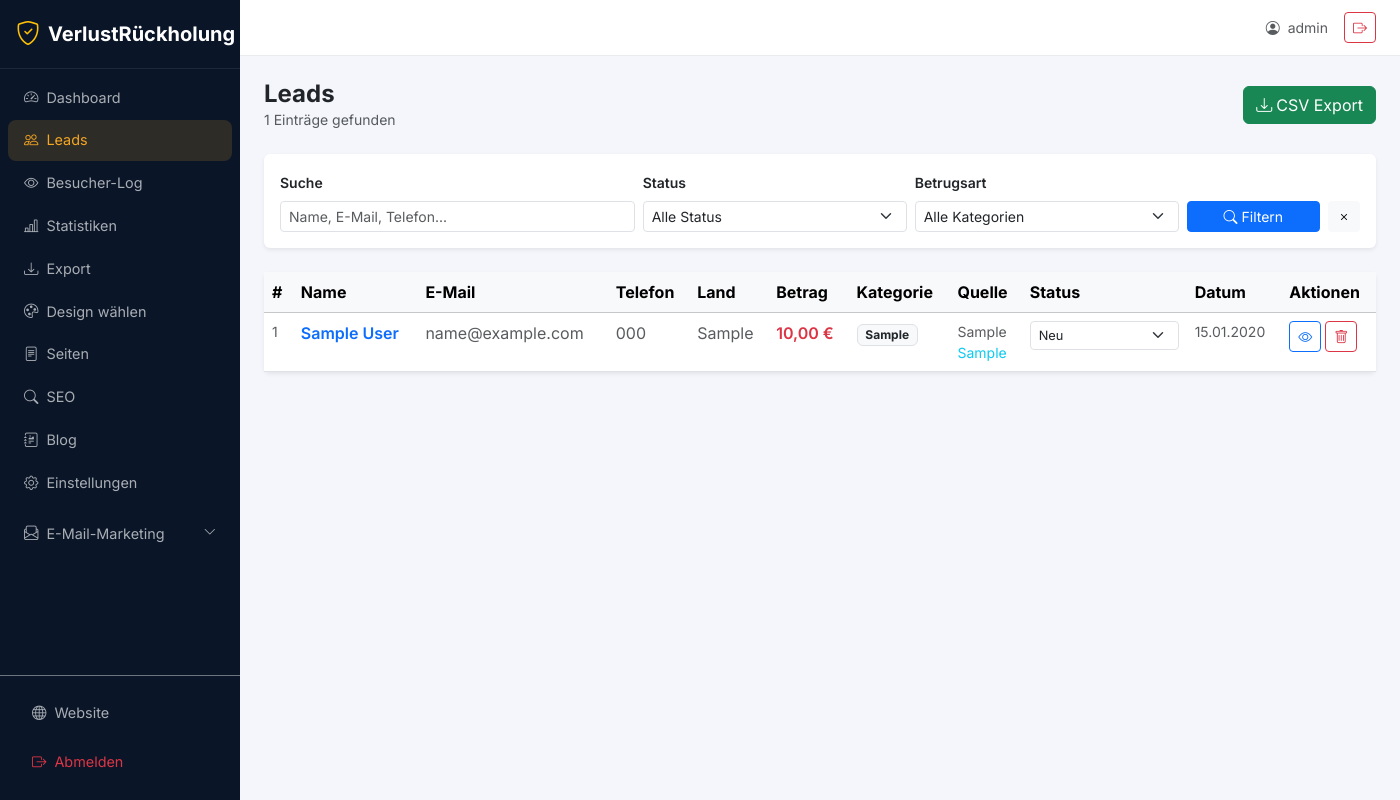
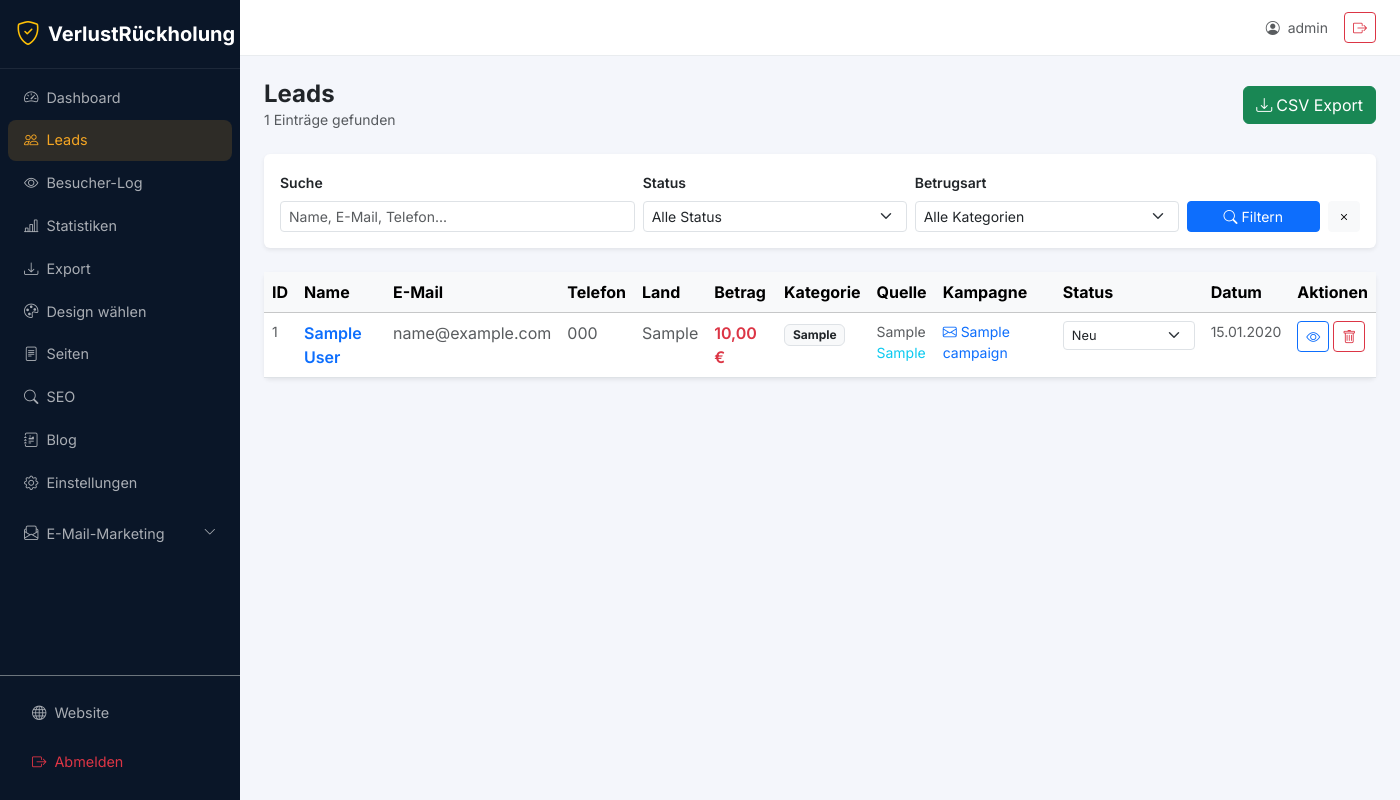
Before and after one commit to berndmarcel860-byte/Scmlds, a PHP site: page /admin/leads.php in a window 1400 px wide. Run offline with PHP 8.4, Linux system fonts and the light colour scheme; a user stored in the database is signed in; tables that the repository leaves empty hold one stand-in row (values such as "Sample post"); some libraries are stand-ins or nearby versions.

Commit message:
feat: add ID label + Kampagne column to leads table
Agent-Logs-Url: https://github.com/berndmarcel860-byte/Scmlds/sessions/529dbfc0-b728-4519-8d92-062843af56d5

Co-authored-by: berndmarcel860-byte <237513138+berndmarcel860-byte@users.noreply.github.com>

```diff
--- a/admin/leads.php
+++ b/admin/leads.php
@@ -123,7 +123,7 @@ $categories = ['Krypto-Betrug', 'Forex-Betrug', 'Fake-Broker', 'Romance-Scam mit
                     <table class="table table-hover mb-0">
                         <thead class="table-light">
                             <tr>
-                                <th>#</th>
+                                <th>ID</th>
                                 <th>Name</th>
                                 <th>E-Mail</th>
                                 <th>Telefon</th>
@@ -131,6 +131,7 @@ $categories = ['Krypto-Betrug', 'Forex-Betrug', 'Fake-Broker', 'Romance-Scam mit
                                 <th>Betrag</th>
                                 <th>Kategorie</th>
                                 <th>Quelle</th>
+                                <th>Kampagne</th>
                                 <th>Status</th>
                                 <th>Datum</th>
                                 <th>Aktionen</th>
@@ -166,6 +167,16 @@ $categories = ['Krypto-Betrug', 'Forex-Betrug', 'Fake-Broker', 'Romance-Scam mit
                                     <?= htmlspecialchars($lead['lead_source'] ?: 'website', ENT_QUOTES, 'UTF-8') ?>
                                     <?php if (!empty($lead['utm_source'])): ?>
                                         <br><span class="text-info"><?= htmlspecialchars($lead['utm_source'], ENT_QUOTES, 'UTF-8') ?></span>
+                                    <?php endif; ?>
+                                </td>
+                                <td class="text-muted small">
+                                    <?php if (!empty($lead['campaign_name'])): ?>
+                                        <a href="mailing/stats.php?campaign_id=<?= (int)$lead['campaign_id'] ?>"
+                                           class="text-decoration-none text-primary" title="Kampagne öffnen">
+                                            <i class="bi bi-envelope me-1"></i><?= htmlspecialchars($lead['campaign_name'], ENT_QUOTES, 'UTF-8') ?>
+                                        </a>
+                                    <?php else: ?>
+                                        <span class="text-muted">–</span>
                                     <?php endif; ?>
                                 </td>
                                 <td>
@@ -204,7 +215,7 @@ $categories = ['Krypto-Betrug', 'Forex-Betrug', 'Fake-Broker', 'Romance-Scam mit
                             </tr>
                         <?php endforeach; ?>
                         <?php if (empty($leads)): ?>
-                            <tr><td colspan="11" class="text-center text-muted py-5">
+                            <tr><td colspan="12" class="text-center text-muted py-5">
                                 <i class="bi bi-inbox fs-1 d-block mb-2"></i>
                                 Keine Leads gefunden.
                             </td></tr>
--- a/includes/functions.php
+++ b/includes/functions.php
@@ -607,27 +607,37 @@ function get_leads(array $filters = [], int $page = 1, int $per_page = 20): arra
     $params = [];
 
     if (!empty($filters['status'])) {
-        $where[] = 'status = :status';
+        $where[] = 'l.status = :status';
         $params[':status'] = $filters['status'];
     }
     if (!empty($filters['search'])) {
-        $where[] = '(first_name LIKE :s OR last_name LIKE :s OR email LIKE :s OR phone LIKE :s)';
+        $where[] = '(l.first_name LIKE :s OR l.last_name LIKE :s OR l.email LIKE :s OR l.phone LIKE :s)';
         $params[':s'] = '%' . $filters['search'] . '%';
     }
     if (!empty($filters['category'])) {
-        $where[] = 'platform_category = :cat';
+        $where[] = 'l.platform_category = :cat';
         $params[':cat'] = $filters['category'];
     }
 
     $whereSQL = implode(' AND ', $where);
     $offset = ($page - 1) * $per_page;
 
-    $countStmt = $pdo->prepare("SELECT COUNT(*) FROM leads WHERE $whereSQL");
+    $countStmt = $pdo->prepare("SELECT COUNT(*) FROM leads l WHERE $whereSQL");
     $countStmt->execute($params);
     $total = (int) $countStmt->fetchColumn();
 
     $stmt = $pdo->prepare(
-        "SELECT * FROM leads WHERE $whereSQL ORDER BY created_at DESC LIMIT :limit OFFSET :offset"
+        "SELECT l.*,
+            (SELECT c.name
+             FROM mailing_recipients mr
+             JOIN mailing_campaigns c ON c.id = mr.campaign_id
+             WHERE mr.email = l.email
+             ORDER BY mr.id DESC LIMIT 1) AS campaign_name,
+            (SELECT mr.campaign_id
+             FROM mailing_recipients mr
+             WHERE mr.email = l.email
+             ORDER BY mr.id DESC LIMIT 1) AS campaign_id
+         FROM leads l WHERE $whereSQL ORDER BY l.created_at DESC LIMIT :limit OFFSET :offset"
     );
     foreach ($params as $k => $v) {
         $stmt->bindValue($k, $v);
```
